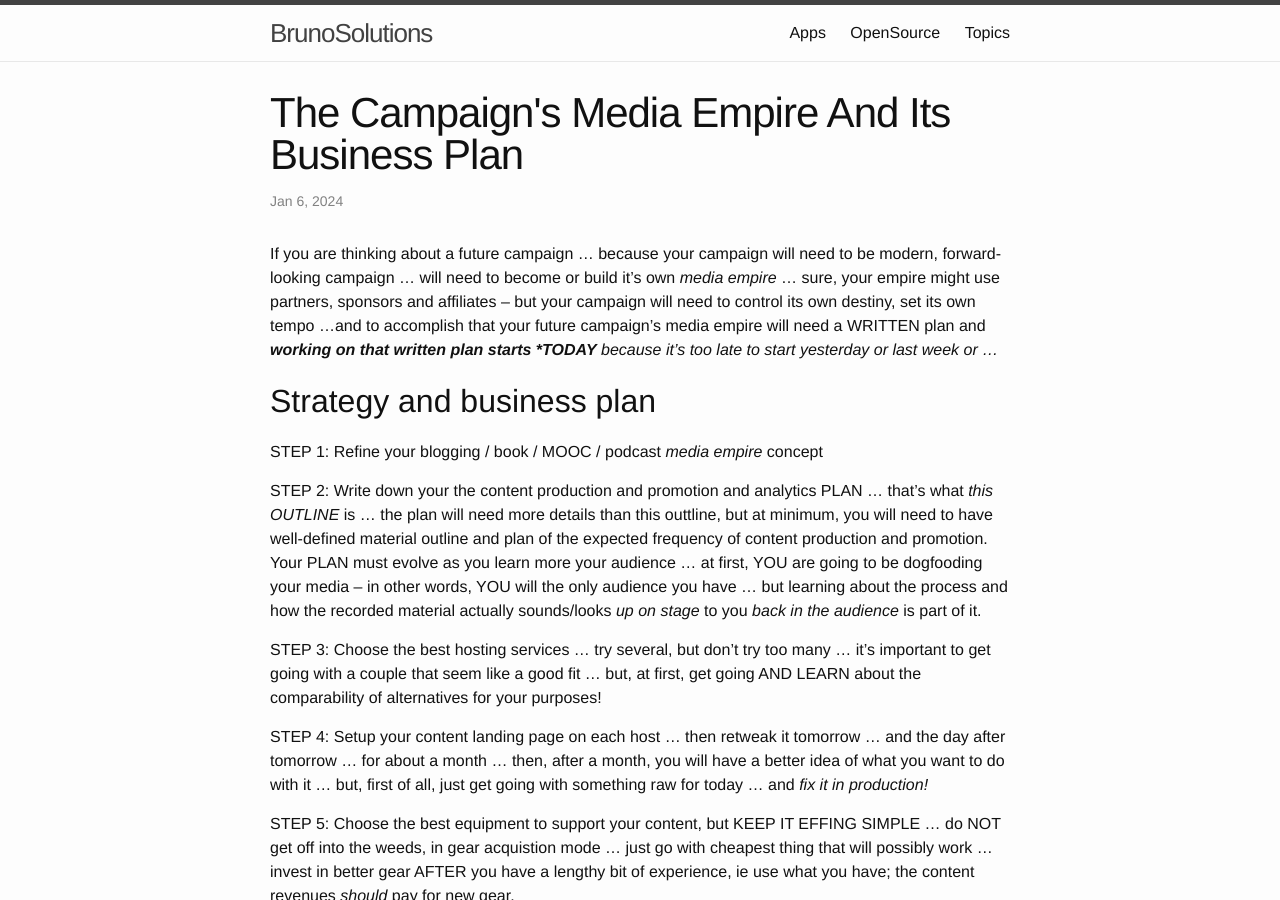
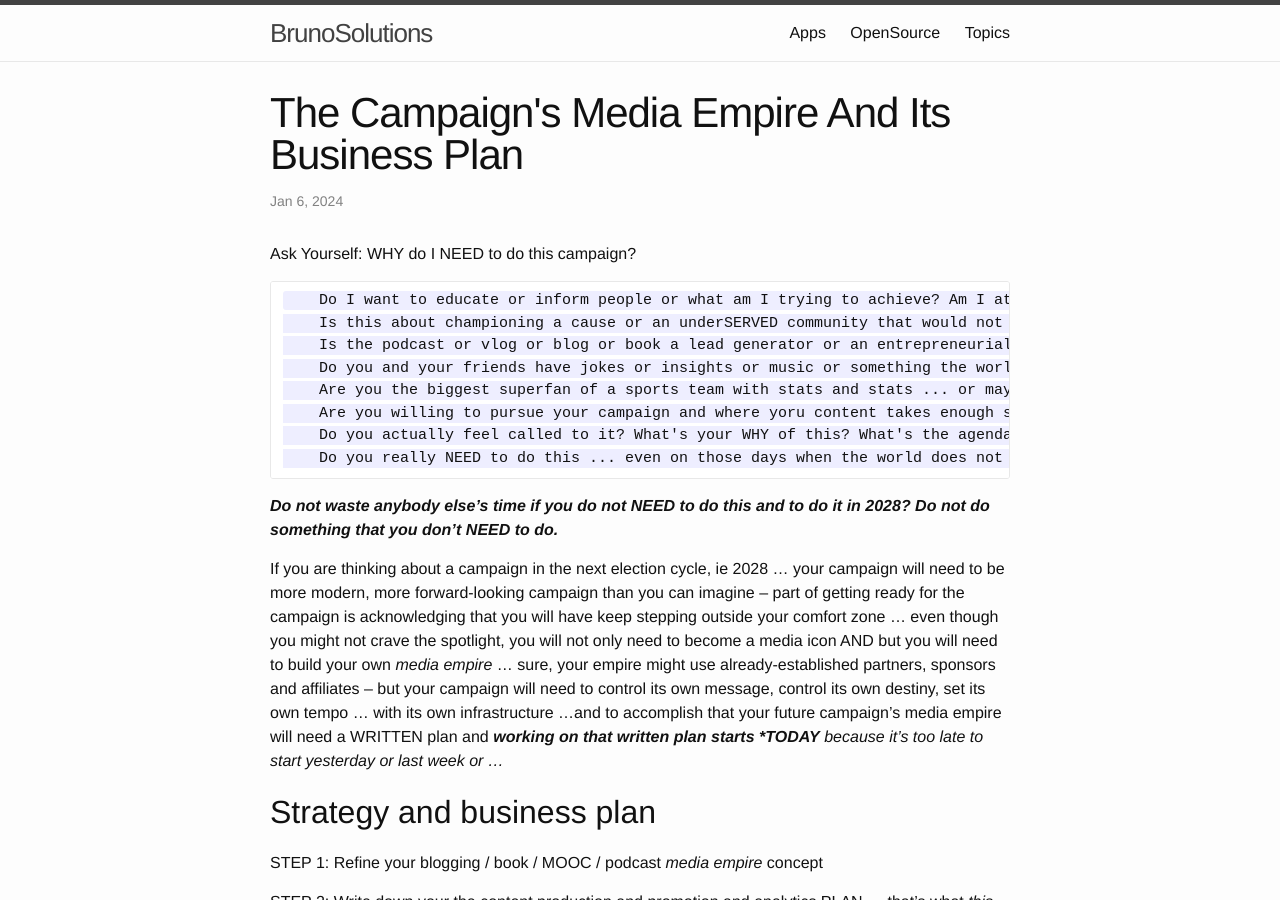
Before and after one commit to RockRapids/SHOP, a Jekyll site: the page built from _posts/2024-01-06-Media-Empire.MD, in a window 1280 px wide and 900 px high. Built offline with Jekyll 4.4.1, drawn with Linux system fonts in a browser that asks for light colours.

Commit message:
Update campaign content and strategy

```diff
--- a/_posts/2024-01-06-Media-Empire.MD
+++ b/_posts/2024-01-06-Media-Empire.MD
@@ -5,7 +5,20 @@ date:   2024-01-06 4:30:00
 categories: Tools
 ---
 
-If you are thinking about a future campaign ... because your campaign will need to be modern, forward-looking campaign ... will need to become or build it's own *media empire* ... sure, your empire might use partners, sponsors and affiliates -- but your campaign will need to control its own destiny, set its own tempo ...and to accomplish that your future campaign's media empire will need a WRITTEN plan and ***working on that written plan starts *TODAY*** *because it's too late to start yesterday or last week or ...*
+Ask Yourself: WHY do I NEED to do this campaign?
+
+        Do I want to educate or inform people or what am I trying to achieve? Am I attempting to SERVE first?
+        Is this about championing a cause or an underSERVED community that would not otherwise be SERVED?
+        Is the podcast or vlog or blog or book a lead generator or an entrepreneurial endeavor for something else?
+        Do you and your friends have jokes or insights or music or something the world needs to hear/read/see?
+        Are you the biggest superfan of a sports team with stats and stats ... or maybe you love something about history that is ignored?
+        Are you willing to pursue your campaign and where yoru content takes enough so that are ready for the difficult interviews or hecklers?
+        Do you actually feel called to it? What's your WHY of this? What's the agenda in service of that WHY?
+        Do you really NEED to do this ... even on those days when the world does not encourage you? You don't need to imitate Trump's style but can you *trump* unquenchable **Trump's AMBITION or DRIVE** on this?
+
+***Do not waste anybody else's time if you do not NEED to do this and to do it in 2028? Do not do something that you don't NEED to do.***
+
+If you are thinking about a campaign in the next election cycle, ie 2028 ... your campaign will need to be more modern, more forward-looking campaign than you can imagine -- part of getting ready for the campaign is acknowledging that you will have keep stepping outside your comfort zone ... even though you might not crave the spotlight, you will not only need to become a media icon AND but you will need to build your own *media empire* ... sure, your empire might use already-established partners, sponsors and affiliates -- but your campaign will need to control its own message, control its own destiny, set its own tempo ... with its own infrastructure ...and to accomplish that your future campaign's media empire will need a WRITTEN plan and ***working on that written plan starts *TODAY*** *because it's too late to start yesterday or last week or ...*
 
 ## Strategy and business plan
 
```
Also changed, not shown: _posts/2024-01-07-Campaign-Cloud-Strategy.MD (+1 -1 lines), _posts/2024-01-08-Social-Coding-Collaboration.MD (added, +20 -0 lines), _posts/2024-01-08.MD (deleted, +0 -7 lines).
